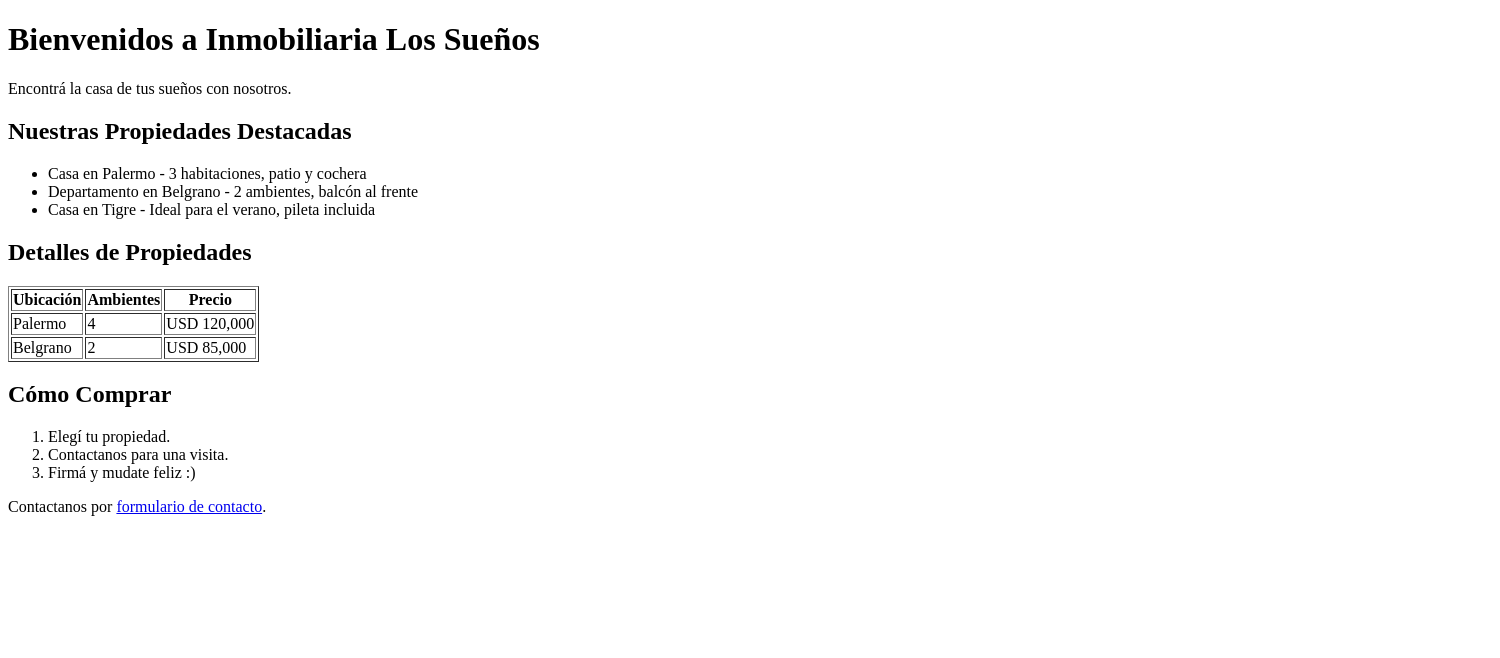
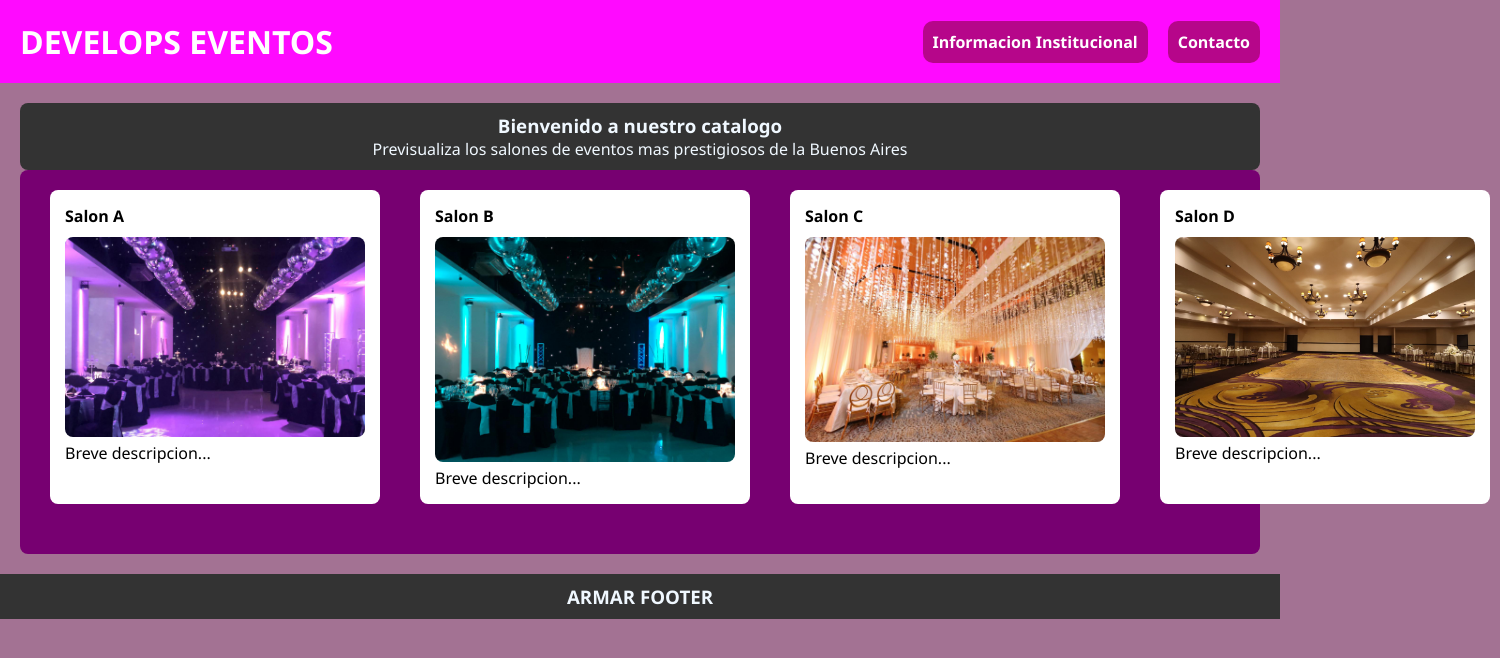
Before and after one commit to mirtasaenz02/TP-Integrador, a plain HTML site: page index.html in a window 1280 px wide. Shown: the whole page, 1500 px wide, since content can reach past the window. Drawn offline with Linux system fonts and the light colour scheme; files that its build step writes are made by us from their sources.

Commit message:
Adaptacion de tematica a la consigna y aplicacion de la barra de navegacion con etiqueta <NAV>

```diff
--- a/estilos.css/estilos.css
+++ /dev/null
@@ -1,85 +0,0 @@
-/* ESTILO GENERAL */
-body {
-    font-family: Arial, sans-serif;
-    color: rgb(255, 255, 255);
-    margin: 0;
-    padding: 0;
-    background-color: #030303e8;
-}
-
-/* ENCABEZADO */
-header {
-    background-color: #fa2020;
-    color: rgb(255, 255, 255);
-    padding: 20px;
-    text-align: center;
-}
-
-header h1 {
-    margin: 0;
-}
-
-header ul {
-    list-style: none;
-    padding: 0;
-    margin-top: 10px;
-    display: flex;
-    justify-content: center;
-}
-
-header li a {
-    color: rgb(255, 217, 3);
-    text-decoration: none;
-    font-weight: bold;
-    margin-right: 30px;
-}
-
-header li a:hover {
-    text-decoration: underline; /* Cambié 'solid' que no es válido para text-decoration */
-}
-
-/* PRINCIPAL */
-main {
-    padding: 20px;
-}
-
-section h2 {
-    color: #ffffff;
-    text-align: left;
-}
-
-section p {
-    color: #ffffff;
-    text-align: center;
-}
-
-label {
-    color: #ffffff;
-}
-
-button {
-    padding: 10px 20px;
-    align-self: center;
-    background-color: #fa2020;
-    color: white;
-    border: none;
-    border-radius: 5px;
-    font-weight: bold;
-    cursor: pointer;
-}
-
-/* IMÁGENES */
-img {
-    border-radius: 8px;
-    margin-top: 10px;
-    margin-left: 600px;
-}
-
-/* FOOTER */
-footer {
-    background-color: #333;
-    color: white;
-    text-align: center;
-    padding: 15px;
-    margin-top: 40px;
-}
--- /dev/null
+++ b/estilos/estilos.css
@@ -0,0 +1,147 @@
+/* BODY */
+
+/*APLICACION GENERAL DE MARGENES Y PADDING*/
+* {
+    margin: 0;
+    padding: 0;
+    box-sizing: border-box;
+}
+
+/* APLICACION A TODO EL CUERPO DE LA PAGINA */
+body {
+    font-family:'Segoe UI', Tahoma, Geneva, Verdana, sans-serif;
+    color: rgb(0, 0, 0);
+    background-color: rgb(163, 114, 147);
+}
+
+/*ENCABEZADO*/
+
+.contenedor-encabezado { /* Con esta clase se da estilo a los elementos que contiene el encabezado, en este caso el H1 y el div */
+    display: flex;
+    justify-content: space-between;
+    align-items: center;
+}
+
+header {
+    background-color: rgb(255, 10, 255);
+    color:rgb(255, 255, 255);
+    padding: 20px;
+    text-align: left;
+}
+
+/* BARRA DE NAVEGACION */
+nav {
+    display: flex;
+    flex-direction: row-reverse;
+
+}
+
+nav ul {
+    display: flex;
+    list-style: none;
+    padding: 0;
+    margin: 0;
+    gap: 20px; /* Propiedad que separa elementos*/
+}
+
+nav li {
+    background-color: rgb(182, 6, 138);
+    font-weight: bold;
+    border-radius: 10px;
+    text-decoration: none; /* Saca el subrayado del link */
+    padding: 10px;
+    align-items: center;
+}
+
+nav a {
+    text-decoration: none;
+    color:rgb(255, 255, 255);
+    transition: color 0.3s ease; /* Cambia de color en una transicion configurada, 3 segundos */
+}
+
+/* EFECTO ESPECIAL PARA PASAR EL CURSOR SOBRE EL LINK Y QUE CAMBIE AL FORMATO ESTABLECIDO*/
+nav li a:hover {
+    color:rgb(255, 196, 0);
+
+}
+
+/* CONTENIDO PRINCIPAL */
+
+main {
+    padding: 20px;
+}
+
+/* INDEX */
+
+#bienvenida{
+    color: aliceblue;
+    text-align: center;
+    background-color:#333;
+    padding: 10px;
+    border-radius: 8px;
+}
+
+#catalogo {
+    display: grid;
+    padding: 20px;
+    background-color: rgb(119, 0, 113);
+    border-radius: 8px;
+}
+
+#catalogo ol {
+    display: grid;
+    grid-template-columns: repeat(4, 1fr);
+    gap: 20px;
+    list-style: none;
+    padding: 0px;
+    justify-items: center;
+}
+
+#catalogo li {
+    margin-bottom: 30px;
+    background-color:rgb(255, 255, 255);
+    padding: 15px;
+    border-radius: 8px;
+    margin-inline: 10px;
+}
+
+#catalogo img {
+    border-radius: 8px;
+    margin-top: 10px;
+}
+
+/* INFORMACION INSTITUCIONAL*/
+
+#nosotros{
+    padding: 20px;
+    background-color: #333;
+    border-radius: 8px;
+    color: aliceblue;
+    text-align: center;
+}
+
+#nosotros h1 {
+    padding: 10px;
+}
+
+#nosotros p {
+    padding: 10px
+}
+
+#servicios {
+    padding: 20px;
+    background-color: darkgray;
+    border-radius: 8px;
+}
+
+#servicios li {
+    padding: 10px;
+}
+
+/* FOOTER */
+footer {
+    background-color: #333;
+    color: aliceblue;
+    text-align: center;
+    padding: 10px;
+}
--- a/index.html
+++ b/index.html
@@ -1,53 +1,67 @@
 <!DOCTYPE html>
-<html lang="es">
-<head>
-    <meta charset="UTF-8">
-    <title>Inmobiliaria Los Sueños</title>
-</head>
-<body>
-    <h1>Bienvenidos a Inmobiliaria Los Sueños</h1>
-    <p>Encontrá la casa de tus sueños con nosotros.</p>
+<html lang="en">
+    <head>
+        <meta charset="UTF-8" />
+        <meta name="viewport" content="width=device-width, initial-scale=1.0" />
+        <link rel="stylesheet" href="/estilos.css/estilos.css" />
+        <title>Develops Eventos</title>
+    </head>
 
-    <h2>Nuestras Propiedades Destacadas</h2>
+    <body>
+        <!--BARRA DE NAVEGACION-->
+        <header>
+        <div class="contenedor-encabezado">
+            <h1>DEVELOPS EVENTOS</h1>
+            <nav>
+            <ul>
+                <li><a href="/nosotros.html">Informacion Institucional</a></li>
+                <li><a href="/contacto.html">Contacto</a></li>
+            </ul>
+            </nav>
+        </div>
+        </header>
 
-    <!-- Lista de propiedades -->
-    <ul>
-        <li>Casa en Palermo - 3 habitaciones, patio y cochera</li>
-        <li>Departamento en Belgrano - 2 ambientes, balcón al frente</li>
-        <li>Casa en Tigre - Ideal para el verano, pileta incluida</li>
-    </ul>
+        <!--CONTENIDO PRINCIPAL-->
+        <main>
+        <!--BIENVENIDA-->
+        <section id="bienvenida">
+            <h3>Bienvenido a nuestro catalogo</h3>
+            <p>Previsualiza los salones de eventos mas prestigiosos de la Buenos Aires</p>
+        </section>
 
-    <!-- Tabla con detalles -->
-    <h2>Detalles de Propiedades</h2>
-    <table border="1">
-        <tr>
-            <th>Ubicación</th>
-            <th>Ambientes</th>
-            <th>Precio</th>
+        <!--CATALOGO-->
+        <section id="catalogo">
+            <ol>
+            <li>
+                <strong>Salon A</strong>
+                <br />
+                <img src="/img/salon1.jpg" alt="Salon 1" width="300" />
+                <p>Breve descripcion...</p>
+            </li>
+            <li>
+                <strong>Salon B</strong>
+                <br />
+                <img src="/img/salon2.jpg" alt="Salon 2" width="300" />
+                <p>Breve descripcion...</p>
+            </li>
+            <li>
+                <strong>Salon C</strong>
+                <br />
+                <img src="/img/salon3.jpg" alt="Salon 3" width="300" />
+                <p>Breve descripcion...</p>
+            </li>
+            <li>
+                <strong>Salon D</strong>
+                <br />
+                <img src="/img/salon4.jpg" alt="Salon 4" width="300" />
+                <p>Breve descripcion...</p>
+            </li>
+            </ol>
+        </section>
+        </main>
 
-        </tr>
-        <tr>
-            <td>Palermo</td>
-            <td>4</td>
-            <td>USD 120,000</td>
-
-        </tr>
-        <tr>
-            <td>Belgrano</td>
-            <td>2</td>
-            <td>USD 85,000</td>
-
-        </tr>
-    </table>
-
-    <h2>Cómo Comprar</h2>
-    <ol>
-        <li>Elegí tu propiedad.</li>
-        <li>Contactanos para una visita.</li>
-        <li>Firmá y mudate feliz :)</li>
-    </ol>
-
-    <p>Contactanos por <a href="contacto.html">formulario de contacto</a>.</p> <!-- Enlace relativo -->
-
-</body>
+        <footer>
+        <h3>ARMAR FOOTER</h3>
+        </footer>
+    </body>
 </html>
```
Also changed, not shown: contacto.html (+21 -36 lines), nosotros.html (+62 -20 lines), img/salon1.jpg (added), img/salon2.jpg (added), img/salon3.jpg (added), img/salon4.jpg (added), inmobiliaria.jpg (deleted).
